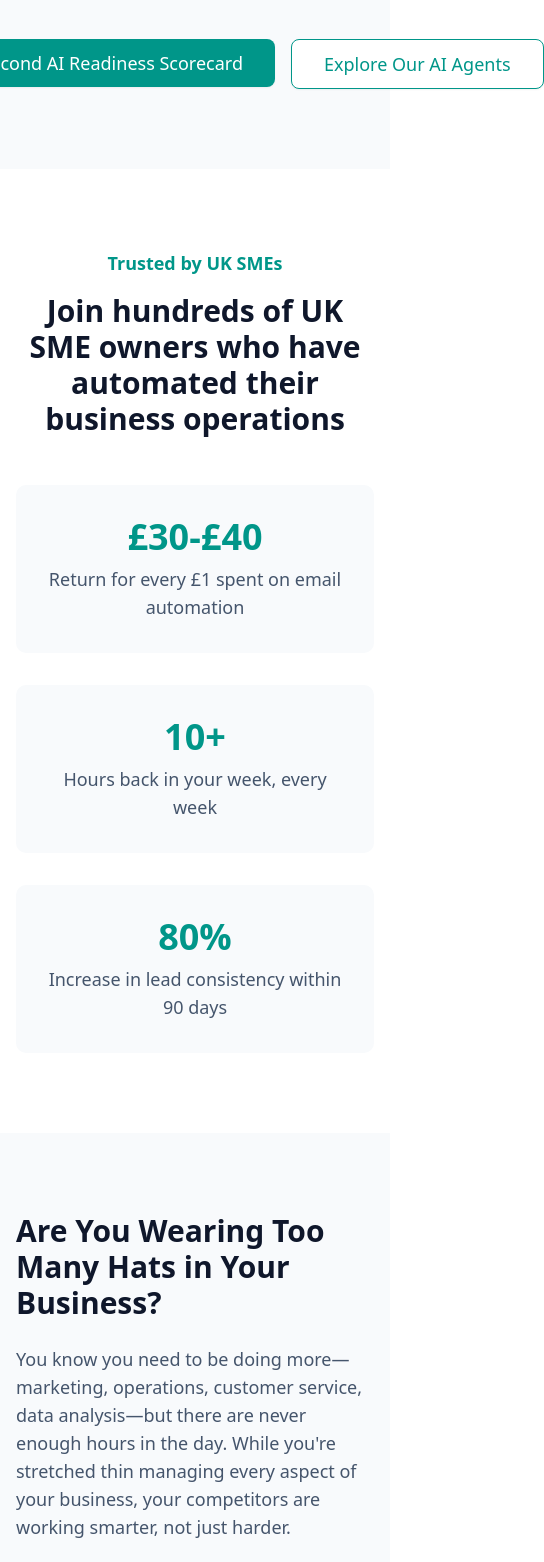
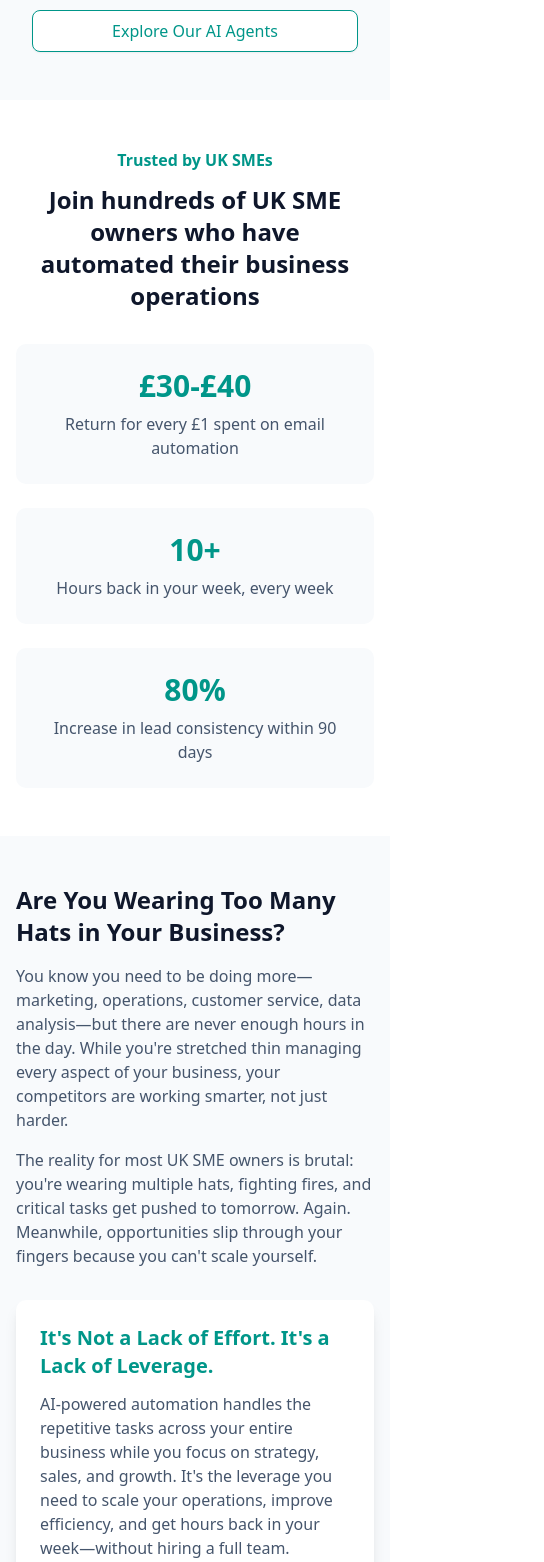
Before and after one commit to H6gvbhYujnhwP/thegreenagents, a React (Vite) app: page / in a window 390 px wide. Shown: the part 434-1996 px from the top of the page, 544 px wide, since content can reach past the window. Built offline with nearby package versions, Linux system fonts and the light colour scheme.

Commit message:
Optimize website for mobile: responsive navigation, touch-friendly buttons, better spacing

```diff
--- a/src/pages/ContactPage.jsx
+++ b/src/pages/ContactPage.jsx
@@ -67,13 +67,13 @@ function ContactPage() {
 
   return (
     <div className="min-h-screen bg-white">
-      <section className="py-20 bg-slate-50">
+      <section className="py-12 sm:py-16 lg:py-20 bg-slate-50">
         <div className="max-w-7xl mx-auto px-4 sm:px-6 lg:px-8">
-          <div className="text-center mb-16">
-            <h1 className="text-4xl md:text-5xl font-bold text-slate-900 mb-4">
+          <div className="text-center mb-8 sm:mb-12 lg:mb-16">
+            <h1 className="text-3xl sm:text-4xl md:text-5xl font-bold text-slate-900 mb-3 sm:mb-4">
               Contact Me
             </h1>
-            <p className="text-xl text-slate-600 max-w-3xl mx-auto">
+            <p className="text-lg sm:text-xl text-slate-600 max-w-3xl mx-auto px-2">
               Fill out the form below and we'll get back to you within 24 hours to schedule your consultation.
             </p>
           </div>
--- a/src/pages/HomePage.jsx
+++ b/src/pages/HomePage.jsx
@@ -6,19 +6,19 @@ function HomePage() {
   return (
     <div className="bg-white">
       {/* Hero Section */}
-      <section className="py-20 lg:py-32 bg-slate-50">
+      <section className="py-12 sm:py-20 lg:py-32 bg-slate-50">
         <div className="max-w-7xl mx-auto px-4 sm:px-6 lg:px-8 text-center">
-          <h1 className="text-4xl md:text-6xl font-bold text-slate-900 mb-6">
+          <h1 className="text-3xl sm:text-4xl md:text-5xl lg:text-6xl font-bold text-slate-900 mb-4 sm:mb-6 leading-tight">
             Deploy Your AI-Powered Workforce
           </h1>
-          <p className="text-xl text-slate-600 max-w-3xl mx-auto mb-10">
+          <p className="text-lg sm:text-xl text-slate-600 max-w-3xl mx-auto mb-8 sm:mb-10 px-2">
             AI agents that automate your business operations, from marketing and customer service to app development and data analysis—so you can focus on growing your business.
           </p>
-          <div className="flex justify-center gap-4">
-            <Button asChild className="bg-teal-600 hover:bg-teal-700 text-white px-8 py-6 text-lg">
+          <div className="flex flex-col sm:flex-row justify-center gap-3 sm:gap-4 px-4 sm:px-0">
+            <Button asChild className="bg-teal-600 hover:bg-teal-700 text-white px-6 sm:px-8 py-5 sm:py-6 text-base sm:text-lg w-full sm:w-auto touch-manipulation">
               <Link to="/assessment">Take the 60-Second AI Readiness Scorecard</Link>
             </Button>
-            <Button asChild variant="outline" className="px-8 py-6 text-lg border-teal-600 text-teal-600 hover:bg-teal-50">
+            <Button asChild variant="outline" className="px-6 sm:px-8 py-5 sm:py-6 text-base sm:text-lg border-teal-600 text-teal-600 hover:bg-teal-50 w-full sm:w-auto touch-manipulation">
               <Link to="/services">Explore Our AI Agents</Link>
             </Button>
           </div>
@@ -26,23 +26,23 @@ function HomePage() {
       </section>
 
       {/* Social Proof Section */}
-      <section className="py-20">
+      <section className="py-12 sm:py-16 lg:py-20">
         <div className="max-w-7xl mx-auto px-4 sm:px-6 lg:px-8">
           <div className="text-center">
-            <p className="text-lg font-semibold text-teal-600 mb-4">Trusted by UK SMEs</p>
-            <h2 className="text-3xl md:text-4xl font-bold text-slate-900 mb-12">Join hundreds of UK SME owners who have automated their business operations</h2>
-            <div className="grid grid-cols-1 md:grid-cols-3 gap-8">
-              <div className="bg-slate-50 p-8 rounded-lg">
-                <p className="text-4xl font-bold text-teal-600 mb-2">£30-£40</p>
-                <p className="text-lg text-slate-600">Return for every £1 spent on email automation</p>
+            <p className="text-base sm:text-lg font-semibold text-teal-600 mb-3 sm:mb-4">Trusted by UK SMEs</p>
+            <h2 className="text-2xl sm:text-3xl md:text-4xl font-bold text-slate-900 mb-8 sm:mb-12 px-2">Join hundreds of UK SME owners who have automated their business operations</h2>
+            <div className="grid grid-cols-1 md:grid-cols-3 gap-6 sm:gap-8">
+              <div className="bg-slate-50 p-6 sm:p-8 rounded-lg">
+                <p className="text-3xl sm:text-4xl font-bold text-teal-600 mb-2">£30-£40</p>
+                <p className="text-base sm:text-lg text-slate-600">Return for every £1 spent on email automation</p>
               </div>
-              <div className="bg-slate-50 p-8 rounded-lg">
-                <p className="text-4xl font-bold text-teal-600 mb-2">10+</p>
-                <p className="text-lg text-slate-600">Hours back in your week, every week</p>
+              <div className="bg-slate-50 p-6 sm:p-8 rounded-lg">
+                <p className="text-3xl sm:text-4xl font-bold text-teal-600 mb-2">10+</p>
+                <p className="text-base sm:text-lg text-slate-600">Hours back in your week, every week</p>
               </div>
-              <div className="bg-slate-50 p-8 rounded-lg">
-                <p className="text-4xl font-bold text-teal-600 mb-2">80%</p>
-                <p className="text-lg text-slate-600">Increase in lead consistency within 90 days</p>
+              <div className="bg-slate-50 p-6 sm:p-8 rounded-lg">
+                <p className="text-3xl sm:text-4xl font-bold text-teal-600 mb-2">80%</p>
+                <p className="text-base sm:text-lg text-slate-600">Increase in lead consistency within 90 days</p>
               </div>
             </div>
           </div>
@@ -50,30 +50,30 @@ function HomePage() {
       </section>
 
       {/* Problem/Solution Section */}
-      <section className="py-20 bg-slate-50">
-        <div className="max-w-7xl mx-auto px-4 sm:px-6 lg:px-8 grid md:grid-cols-2 gap-16 items-center">
+      <section className="py-12 sm:py-16 lg:py-20 bg-slate-50">
+        <div className="max-w-7xl mx-auto px-4 sm:px-6 lg:px-8 grid md:grid-cols-2 gap-8 sm:gap-12 lg:gap-16 items-center">
           <div>
-            <h2 className="text-3xl md:text-4xl font-bold text-slate-900 mb-6">Are You Wearing Too Many Hats in Your Business?</h2>
-            <p className="text-lg text-slate-600 mb-4">You know you need to be doing more—marketing, operations, customer service, data analysis—but there are never enough hours in the day. While you're stretched thin managing every aspect of your business, your competitors are working smarter, not just harder.</p>
-            <p className="text-lg text-slate-600">The reality for most UK SME owners is brutal: you're wearing multiple hats, fighting fires, and critical tasks get pushed to tomorrow. Again. Meanwhile, opportunities slip through your fingers because you can't scale yourself.</p>
+            <h2 className="text-2xl sm:text-3xl md:text-4xl font-bold text-slate-900 mb-4 sm:mb-6">Are You Wearing Too Many Hats in Your Business?</h2>
+            <p className="text-base sm:text-lg text-slate-600 mb-4">You know you need to be doing more—marketing, operations, customer service, data analysis—but there are never enough hours in the day. While you're stretched thin managing every aspect of your business, your competitors are working smarter, not just harder.</p>
+            <p className="text-base sm:text-lg text-slate-600">The reality for most UK SME owners is brutal: you're wearing multiple hats, fighting fires, and critical tasks get pushed to tomorrow. Again. Meanwhile, opportunities slip through your fingers because you can't scale yourself.</p>
           </div>
           <div>
-            <div className="bg-white p-8 rounded-lg shadow-lg">
-              <h3 className="text-2xl font-bold text-teal-600 mb-4">It's Not a Lack of Effort. It's a Lack of Leverage.</h3>
-              <p className="text-lg text-slate-600">AI-powered automation handles the repetitive tasks across your entire business while you focus on strategy, sales, and growth. It's the leverage you need to scale your operations, improve efficiency, and get hours back in your week—without hiring a full team.</p>
+            <div className="bg-white p-6 sm:p-8 rounded-lg shadow-lg">
+              <h3 className="text-xl sm:text-2xl font-bold text-teal-600 mb-3 sm:mb-4">It's Not a Lack of Effort. It's a Lack of Leverage.</h3>
+              <p className="text-base sm:text-lg text-slate-600">AI-powered automation handles the repetitive tasks across your entire business while you focus on strategy, sales, and growth. It's the leverage you need to scale your operations, improve efficiency, and get hours back in your week—without hiring a full team.</p>
             </div>
           </div>
         </div>
       </section>
 
       {/* AI Agents Section */}
-      <section className="py-20">
+      <section className="py-12 sm:py-16 lg:py-20">
         <div className="max-w-7xl mx-auto px-4 sm:px-6 lg:px-8">
-          <div className="text-center mb-16">
-            <h2 className="text-3xl md:text-4xl font-bold text-slate-900 mb-4">Meet Your New AI-Powered Team</h2>
-            <p className="text-xl text-slate-600 max-w-3xl mx-auto">Our AI agents are designed to handle the most time-consuming business tasks across marketing, operations, customer service, and more—so you can focus on what matters most.</p>
+          <div className="text-center mb-10 sm:mb-16">
+            <h2 className="text-2xl sm:text-3xl md:text-4xl font-bold text-slate-900 mb-3 sm:mb-4">Meet Your New AI-Powered Team</h2>
+            <p className="text-lg sm:text-xl text-slate-600 max-w-3xl mx-auto px-2">Our AI agents are designed to handle the most time-consuming business tasks across marketing, operations, customer service, and more—so you can focus on what matters most.</p>
           </div>
-          <div className="grid grid-cols-1 md:grid-cols-2 lg:grid-cols-4 gap-8">
+          <div className="grid grid-cols-1 md:grid-cols-2 lg:grid-cols-4 gap-6 sm:gap-8">
             {/* Email Automation Agent */}
             <div className="bg-slate-50 p-8 rounded-lg text-center">
               <div className="flex justify-center mb-6">
```
Also changed, not shown: src/components/Navigation.jsx (+30 -11 lines), src/pages/LinkedInAutomationPage.jsx (+13 -13 lines).
